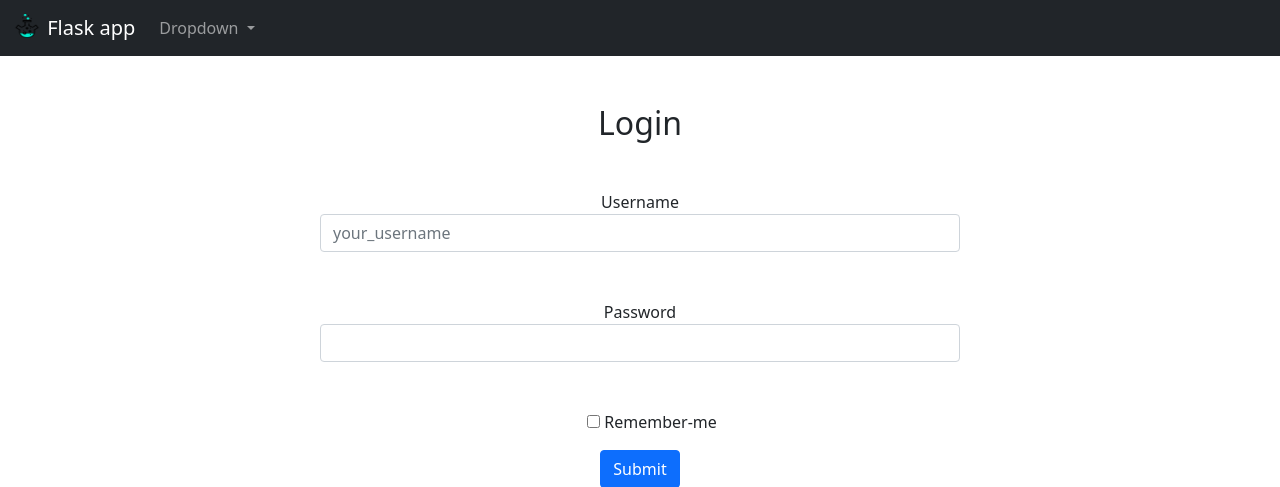
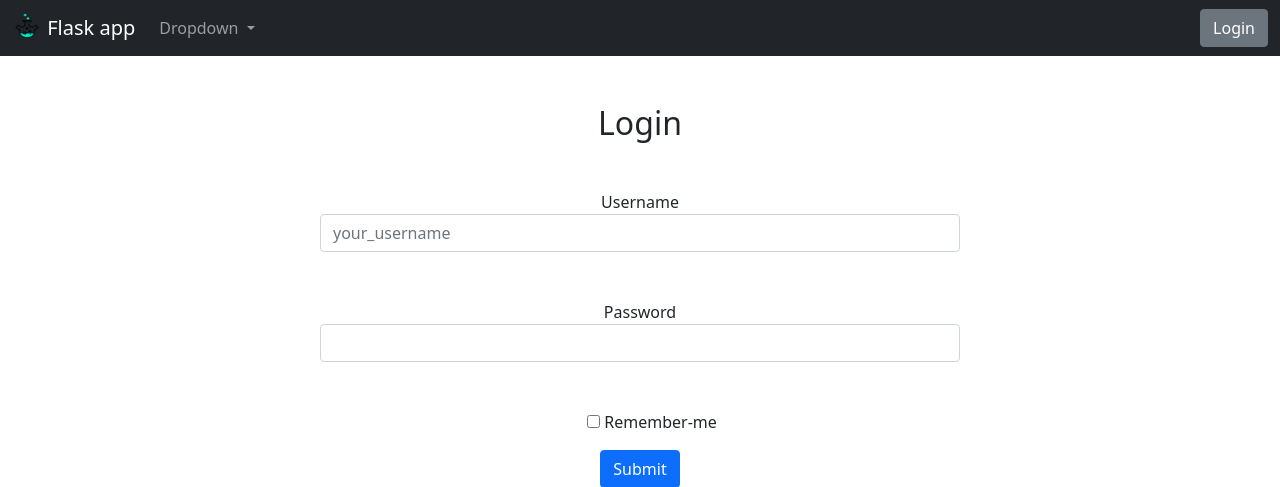
Before and after one commit to JoaoZati/flask_app, a Flask app: page /login in a window 1280 px wide. Shown: the top 487 px of the page. Run offline with Flask 2, Linux system fonts and the light colour scheme.

Commit message:
Login:  - html de login implementado com sucesso

```diff
--- a/flask_app/templates/base/navbar.html
+++ b/flask_app/templates/base/navbar.html
@@ -21,5 +21,11 @@
         </li>
       </ul>
     </div>
+    {% if current_user.is_authenticated %}
+      <p class="text-white mb-0 mx-2">{{ current_user.name }}</p>
+      <a class="btn btn-secondary mrl-2" href="{{ url_for('logout') }}" role="button">Logout</a>
+    {% else %}
+      <a class="btn btn-secondary" href="{{ url_for('login') }}" role="button">Login</a>
+    {% endif %}
   </div>
 </nav>
```
Also changed, not shown: flask_app/controllers/default.py (line endings or trailing spaces).
